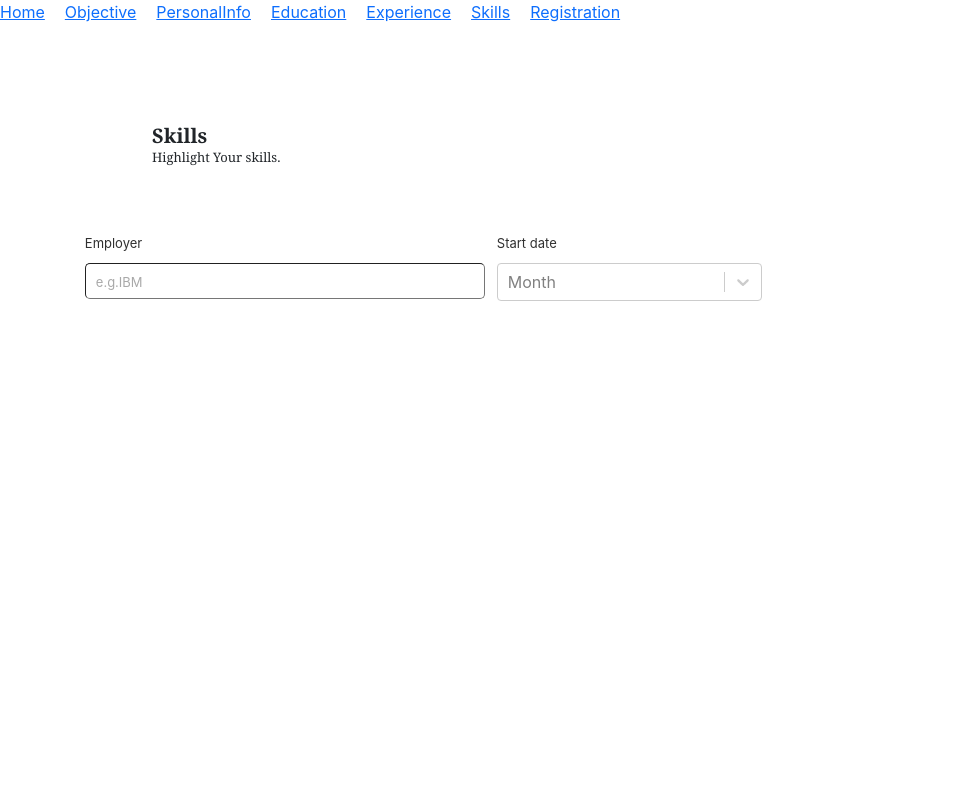
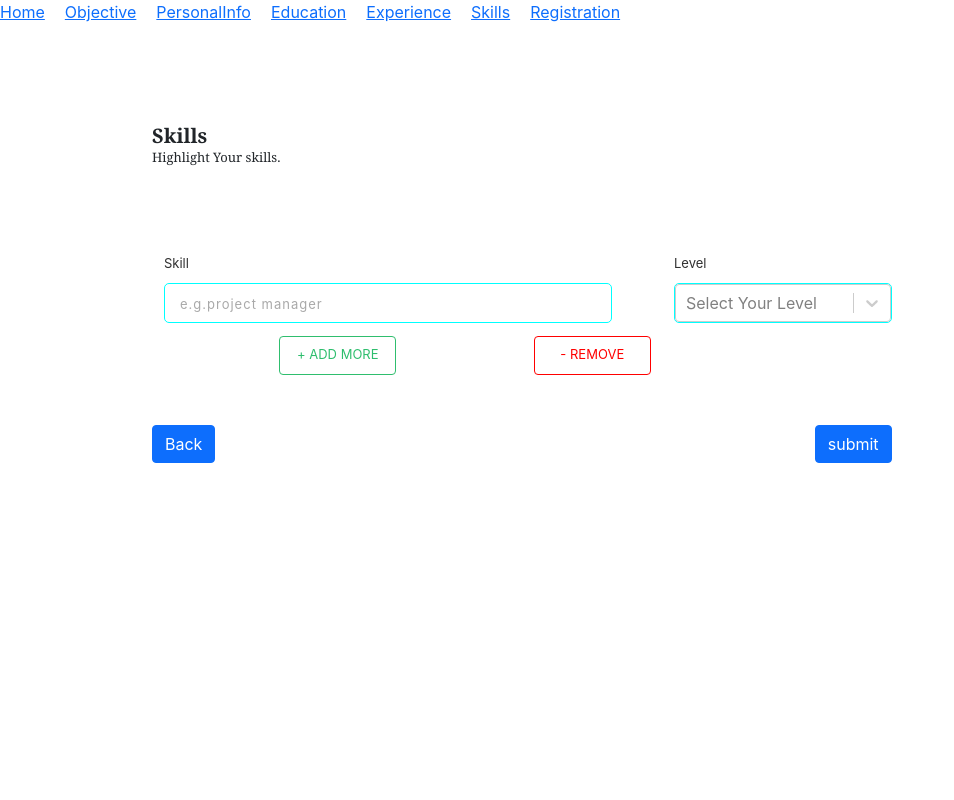
Before and after one commit to Purushothaman-M/ResumeGenerator, a React (Create React App) app: page /Skills in a window 1280 px wide. Shown: the top 800 px of the page, without its empty margins (0-954 px from the left). Built offline with nearby package versions, Linux system fonts and the light colour scheme.

Commit message:
skillpagecorrection

```diff
--- a/src/Screen/Experience/Experience.js
+++ b/src/Screen/Experience/Experience.js
@@ -183,11 +183,8 @@ const Remove=()=>{
 
 
 
-  // console.log((new Date()).getFullYear(),"hello ")
-//   console.log("editor",editor);
+
 console.log("formik.values",formik.values)
-//   console.log("experience",experience)
-// console.log("number",employer)
 
 	    return (
 	      <div className="Experience container">
@@ -213,7 +210,6 @@ console.log("formik.values",formik.values)
 
 
 
-    // <div  className="middle" style={{backgroundColor:"red"}}>
    <>
      <div className="row">
      <div className="col-md-4">
--- a/src/Screen/Skills/skills.js
+++ b/src/Screen/Skills/skills.js
@@ -7,6 +7,15 @@ import Select from 'react-select';
 
 export  default function Skills(props) {
 const[empty,setempty]=useState()
+
+
+const options=[
+    {label:"☆☆-Novice",value:"novice"},
+    {label:"☆☆☆-Intermediate",value:"intermediate"},
+    {label:"☆☆☆☆-Proficient ",value:"proficient "},
+    {label:"☆☆☆☆☆-Expert ",value:"expert "},
+]
+
 
 
     const onSubmit=(values)=>{
@@ -63,15 +72,19 @@ console.log("formik.values.data",formik.values.data)
            { formik.values.data.map((item,i)=>{
   return (
  <>
-   <div className="contain">
+
+
+{/* <input className="input" placeholder="e.g.IBM" name={`resume[${i}.employer]`}
+      value={formik.values.resume[i].employer} onChange={formik.handleChange}></input> */}
+
+   <div className="city">
    <div className="container">
-   <label>Employer</label><br/>
-   <input className="input" placeholder="e.g.IBM"></input>
+   <label>Skill</label><br/>
+   <input  className='i1' placeholder="e.g.project manager"  name={`data[${i}.skill]`}  onChange={formik.handleChange} value={formik.values.data[i].skill}></input>
    </div>
-
    <div className="col-md-6">
-       <label>Start date</label><br/>
-      <Select  placeholder="Month" ></Select>
+       <label>Level</label><br/>
+      <Select options={options} className='countryi4' placeholder="Select Your Level"  onChange={(value)=>formik.setFieldValue(`data[${i}].level`,value.value)} ></Select>
        </div>
      </div>
        </>
@@ -89,7 +102,13 @@ console.log("formik.values.data",formik.values.data)
           </div> </div>
          </form>
          </div>
+         <div  style={{marginTop:50,justifyContent:"space-between",display:"flex"}}>
+   <Button variant="primary" type="button">Back</Button>
+         <Button variant="primary" type="submit"> submit</Button>
+        </div>
           </div>
+
+
       </div>
       );
         }
--- a/src/pumacss.css
+++ b/src/pumacss.css
@@ -20,6 +20,7 @@ body {
     display:flex;
     height: 100vh;
     justify-content: center;
+
   }
 
   h5{
@@ -82,5 +83,5 @@ body {
     border-radius: 5px;
     border: 1px solid #00ffff ;
     outline-color: #719ECE;
-    padding-left: 5px;
+    /* padding-left: 5px; */
   }
```
